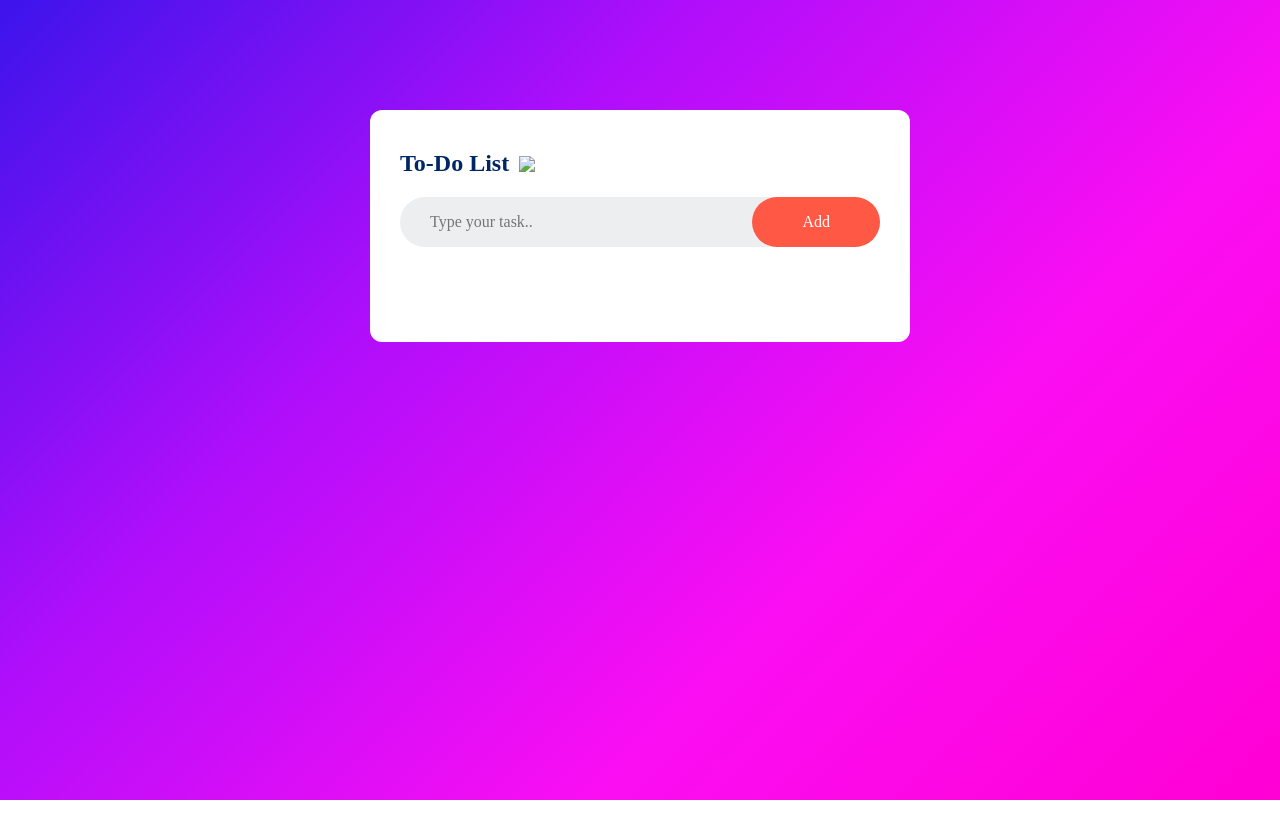
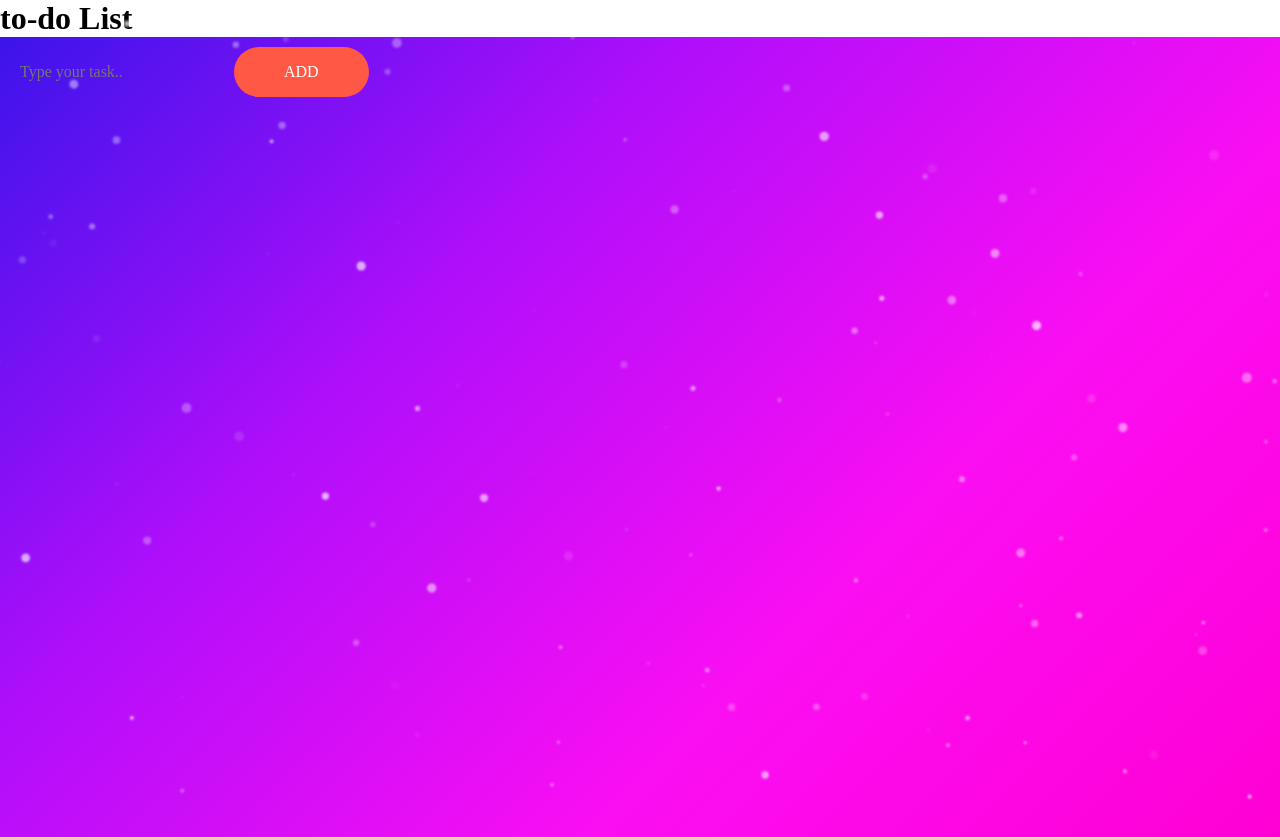
Before and after one commit to RoHobie/To-Do-List, a plain HTML site: page index.html in a window 1280 px wide. Before the commit the page ends 800 px from the top, so only its background shows below. Drawn offline with nearby package versions, Linux system fonts and the light colour scheme; a web font is replaced by a local one.

Commit message:
Updated index.html
Used a different layout, added particle.js for the background

```diff
--- a/index.html
+++ b/index.html
@@ -1,25 +1,140 @@
 <!DOCTYPE html>
 <html lang="en">
+
 <head>
   <meta charset="UTF-8">
   <meta name="viewport" content="width=device-width, initial-scale=1.0">
   <title>To-Do List</title>
   <link rel="stylesheet" href="style.css">
   <link href="https://fonts.googleapis.com/css2?family=Viga&display=swap" rel="stylesheet">
+  <script src="script.js" defer></script>
+  <style>
+    body,
+    html {
+      margin: 0;
+      padding: 0;
+      width: 100%;
+      height: 100%;
+    }
 
+    #particles-js {
+      position: absolute;
+      width: 100%;
+      height: 100%;
+      top: 0;
+      left: 0;
+      z-index: 1;
+      filter: blur(1px) brightness(1.5);
+    }
+  </style>
 </head>
+
 <body>
+  <h1>to-do List</h1>
   <div class="container">
-        <div class="todo-app">
-            <h2>To-Do List <img src="checklist.png"></h2>
-            <div class="row">
-                <input type="text" id="input-box" placeholder="Type your task..">
-                <button onclick="addTask()">Add</button>
+    <form>
+      <input type="text" id="input-box" placeholder="Type your task.." autocomplete="off">
+      <button id="add-button">ADD</button>
+    </form>
+    <ul id="to-do-list"></ul>
   </div>
-            <ul id="list-container">
-            </ul>
-        </div>
-    </div>
-    <script src="script.js"></script>
+
+                <div id="particles-js"></div>
+              <script src="https://cdn.jsdelivr.net/npm/particles.js@2.0.0/particles.min.js"></script>
+              <script>
+                particlesJS("particles-js", {
+                  "particles": {
+                    "number": {
+                      "value": 100, // Number of particles
+                      "density": {
+                        "enable": true,
+                        "value_area": 800
+                      }
+                    },
+                    "color": {
+                      "value": "#ffffff" // Color of particles
+                    },
+                    "shape": {
+                      "type": "circle",
+                      "stroke": {
+                        "width": 0,
+                        "color": "#000000"
+                      }
+                    },
+                    "opacity": {
+                      "value": 0.7,
+                      "random": true,
+                      "anim": {
+                        "enable": false
+                      }
+                    },
+                    "size": {
+                      "value": 5,
+                      "random": true,
+                      "anim": {
+                        "enable": false
+                      }
+                    },
+                    "line_linked": {
+                      "enable": false,
+                      "distance": 150,
+                      "color": "#ffffff",
+                      "opacity": 0.4,
+                      "width": 1
+                    },
+                    "move": {
+                      "enable": true,
+                      "speed": 3,
+                      "direction": "none",
+                      "random": false,
+                      "straight": false,
+                      "out_mode": "out",
+                      "attract": {
+                        "enable": false
+                      }
+                    }
+                  },
+                  "interactivity": {
+                    "detect_on": "canvas",
+                    "events": {
+                      "onhover": {
+                        "enable": true,
+                        "mode": "repulse"
+                      },
+                      "onclick": {
+                        "enable": true,
+                        "mode": "push"
+                      }
+                    },
+                    "modes": {
+                      "grab": {
+                        "distance": 400,
+                        "line_linked": {
+                          "opacity": 1
+                        }
+                      },
+                      "bubble": {
+                        "distance": 400,
+                        "size": 40,
+                        "duration": 2,
+                        "opacity": 8,
+                        "speed": 3
+                      },
+                      "repulse": {
+                        "distance": 200
+                      },
+                      "push": {
+                        "particles_nb": 4
+                      },
+                      "remove": {
+                        "particles_nb": 2
+                      }
+                    }
+                  },
+                  "retina_detect": true
+                });
+              </script>
+
 </body>
+
 </html>
```
Lines whose indentation alone changed are shown as unchanged.
